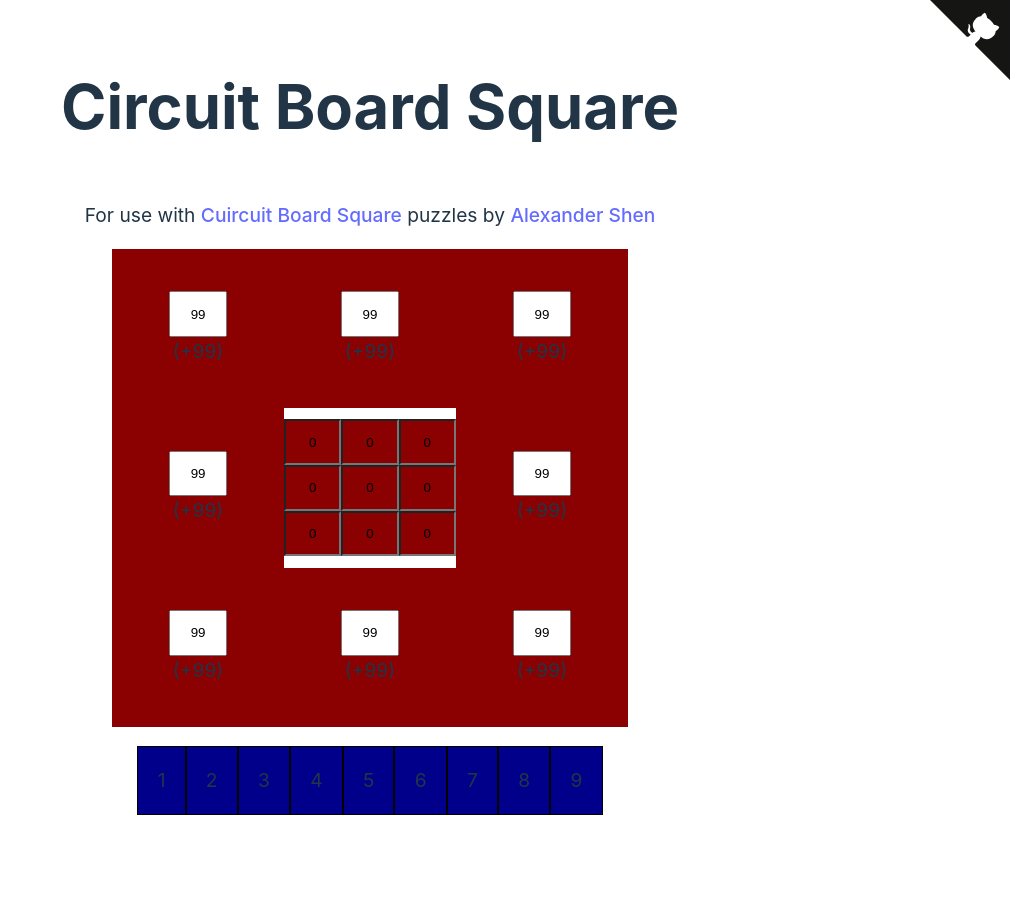
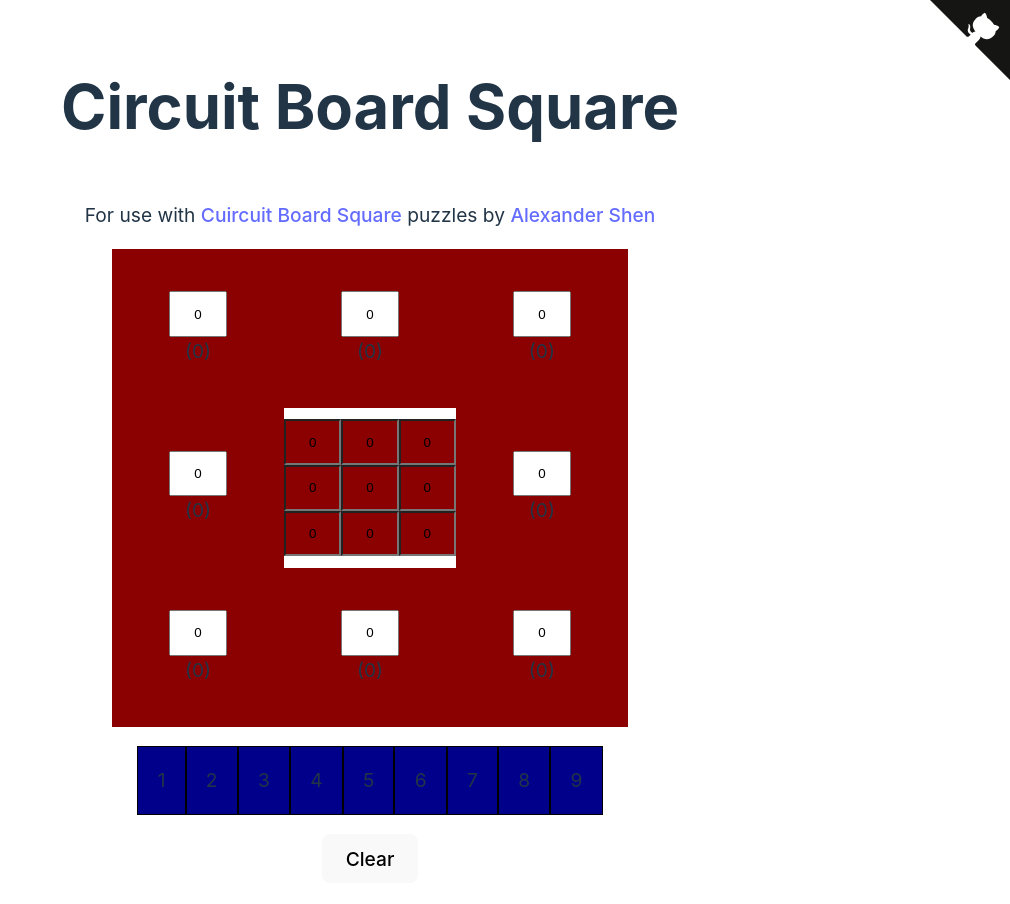
Before and after one commit to edbrannin/circuit-board-square-ui, a React (Vite) app: page / in a window 1280 px wide. Shown: the top 904 px of the page, without its empty margins (270-1280 px from the left). Before the commit the page ends 866 px from the top, so only its background shows below. Built offline with nearby package versions, Linux system fonts and the light colour scheme.

Commit message:
Add a Reset button

```diff
--- a/src/App.tsx
+++ b/src/App.tsx
@@ -7,10 +7,19 @@ import { ConstraintsContext } from './useConstraints';
 import InputPalette from './InputPalette';
 import { InputFocus } from './useInputFocus';
 
+const INITIAL_CONSTRAINTS: Constraints = [0, 0, 0, 0, 0, 0, 0, 0];
+const INITIAL_INPUTS: Inputs = [0, 0, 0, 0, 0, 0, 0, 0, 0];
+
 function App() {
-  const [constraints, setConstraints] = useState<Constraints>([99, 99, 99, 99, 99, 99, 99, 99]);
-  const [inputs, setInputs] = useState<Inputs>([0, 0, 0, 0, 0, 0, 0, 0, 0])
+  const [constraints, setConstraints] = useState<Constraints>(INITIAL_CONSTRAINTS);
+  const [inputs, setInputs] = useState<Inputs>(INITIAL_INPUTS)
   const [inputFocus, setInputFocus] = useState<InputsIndex | undefined>(undefined);
+
+  const reset = () => {
+    setConstraints(INITIAL_CONSTRAINTS);
+    setInputs(INITIAL_INPUTS);
+    setInputFocus(undefined);
+  }
 
   return (
     <>
@@ -27,6 +36,7 @@ function App() {
           </InputFocus.Provider>
         </ConstraintsContext.Provider>
         <InputPalette />
+        <button onClick={reset}>Clear</button>
       </InputsContext.Provider>
     </>
   )
```
